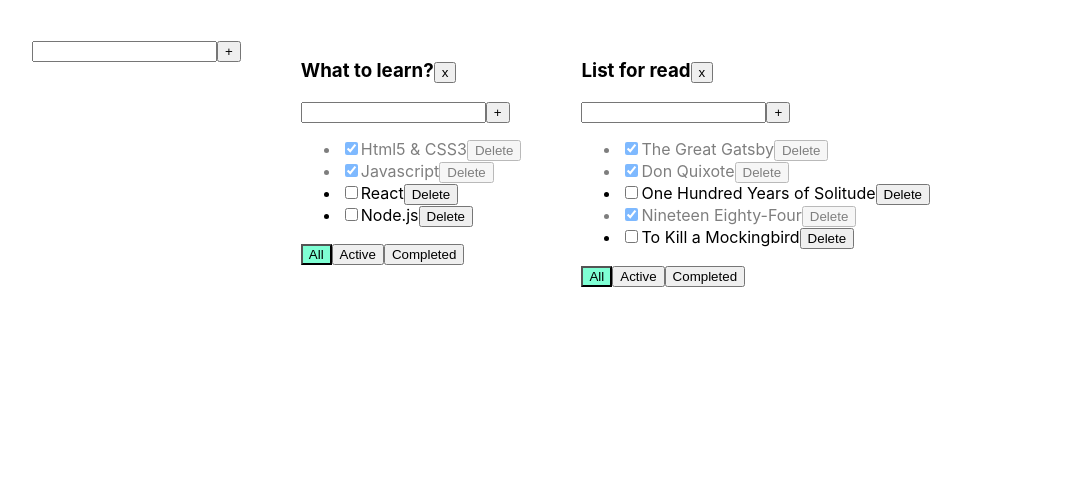
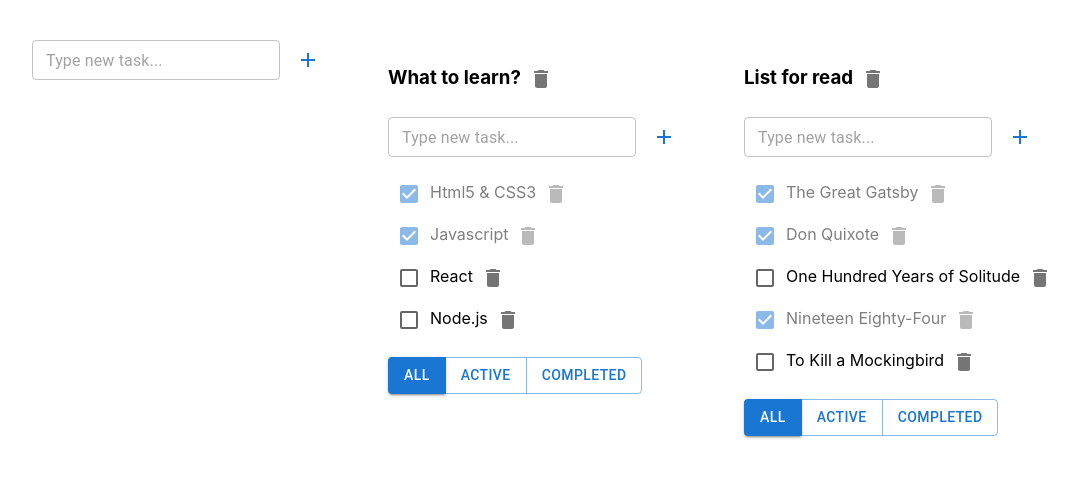
Before and after one commit to sbinfo/planning-app-react-typescript, a React (Create React App) app: page / in a window 1280 px wide. Shown: the top 478 px of the page, without its empty margins (8-1086 px from the left). Built offline with nearby package versions, Linux system fonts and the light colour scheme.

Commit message:
added material ui to project and change design to material design

```diff
--- a/package.json
+++ b/package.json
@@ -3,6 +3,10 @@
   "version": "0.1.0",
   "private": true,
   "dependencies": {
+    "@emotion/react": "^11.11.1",
+    "@emotion/styled": "^11.11.0",
+    "@mui/icons-material": "^5.14.6",
+    "@mui/material": "^5.14.6",
     "@testing-library/jest-dom": "^5.17.0",
     "@testing-library/react": "^13.4.0",
     "@testing-library/user-event": "^13.5.0",
--- a/src/App.css
+++ b/src/App.css
@@ -22,3 +22,8 @@
 .is-done {
     opacity: 0.5;
 }
+
+.todo-list {
+    list-style: none;
+    padding-left: 0;
+}
--- a/src/components/AddItemForm.tsx
+++ b/src/components/AddItemForm.tsx
@@ -1,4 +1,7 @@
 import { useState, ChangeEvent, KeyboardEvent } from "react"
+
+import { IconButton, TextField } from "@mui/material"
+import AddIcon from '@mui/icons-material/Add';
 
 
 type AddItemFormPropsType = {
@@ -33,15 +36,22 @@ function AddItemForm(props: AddItemFormPropsType) {
 
     return (
         <div>
-            <input
-                type="text"
+            <TextField
+                size="small"
+                placeholder="Type new task..."
                 value={title}
                 onChange={onNewTaskTitleChangeHandler}
                 onKeyDown={onKeyDownHandler}
-                className={error ? "error" : ""}
+                error={!!error}
+                helperText={error}
+                sx={{ mr: '8px' }}
             />
-            <button onClick={onClickHandler}>+</button>
-            {error && <div className="error-message">{error}</div>}
+            <IconButton aria-label="delete"
+                color="primary"
+                onClick={onClickHandler}
+            >
+                <AddIcon />
+            </IconButton>
         </div>
     )
 }
--- a/src/components/EditableTaskTitle.tsx
+++ b/src/components/EditableTaskTitle.tsx
@@ -1,4 +1,6 @@
-import { ChangeEvent, HtmlHTMLAttributes, useState } from "react"
+import { ChangeEvent, useState } from "react"
+
+import { IconButton, TextField } from "@mui/material"
 
 
 type EditableTitleProps = {
@@ -25,7 +27,8 @@ function EditableTaskTitle (props: EditableTitleProps) {
 
     return (
         editMode
-        ? <input
+        ? <TextField
+            size="small"
             value={localTitle}
             onChange={onChangeTitleHandler}
             onBlur={deactivateEditMode}
--- a/src/components/TodoList.tsx
+++ b/src/components/TodoList.tsx
@@ -3,6 +3,10 @@ import React, { ChangeEvent } from 'react';
 import { Filters } from '../App';
 import AddItemForm from './AddItemForm';
 import EditableTaskTitle from './EditableTaskTitle';
+
+// Material
+import { Button, ButtonGroup, IconButton, Checkbox } from '@mui/material'
+import DeleteIcon from '@mui/icons-material/Delete'
 
 export type TaskType = {
     id: string
@@ -56,12 +60,14 @@ function TodoList(props: PropsType) {
         <div>
             <h3>
                 <EditableTaskTitle title={title} onChange={onChangeTodoListTitle} />
-                <button onClick={onRemoveTodoListHandler}>x</button>
+                <IconButton aria-label="delete" onClick={onRemoveTodoListHandler}>
+                    <DeleteIcon />
+                </IconButton>
             </h3>
             <AddItemForm
                 addItem={addTask}
             />
-            <ul>
+            <ul className='todo-list'>
                 {
                     tasks.map((task) => {
 
@@ -78,25 +84,47 @@ function TodoList(props: PropsType) {
                         }
 
                         return (
-                            <li key={task.id } className={task.isDone ? 'is-done' : ''}>
-                                <input type="checkbox"
+                            <li key={task.id} className={task.isDone ? 'is-done' : ''}>
+
+                                <Checkbox
                                     checked={task.isDone}
                                     onChange={onChangeStatusHandler}
                                 />
+
+                                {/* <input type="checkbox"
+                                    checked={task.isDone}
+                                    onChange={onChangeStatusHandler}
+                                /> */}
                                 <EditableTaskTitle title={task.title} onChange={onChangeTitleHandler} />
-                                <button onClick={onClickHandler}>Delete</button>
+                                <IconButton aria-label="delete" onClick={onClickHandler}>
+                                    <DeleteIcon />
+                                </IconButton>
                             </li>
                         )
                     })
                 }
             </ul>
             <div>
-                <button onClick={() => changeFilter(todolistId, Filters.all)}
-                    className={filter === Filters.all ? 'active-filter' : ''}>All</button>
-                <button onClick={() => changeFilter(todolistId, Filters.active)}
-                    className={filter === Filters.active ? 'active-filter' : ''}>Active</button>
-                <button onClick={() => changeFilter(todolistId, Filters.completed)}
-                    className={filter === Filters.completed ? 'active-filter' : ''}>Completed</button>
+                <ButtonGroup variant="outlined" aria-label="outlined button group">
+                    <Button
+                        onClick={() => changeFilter(todolistId, Filters.all)}
+                        variant={filter === Filters.all ? "contained" : "outlined"}
+                    >
+                        All
+                    </Button>
+                    <Button
+                        onClick={() => changeFilter(todolistId, Filters.active)}
+                        variant={filter === Filters.active ? "contained" : "outlined"}
+                    >
+                        Active
+                    </Button>
+                    <Button
+                        onClick={() => changeFilter(todolistId, Filters.completed)}
+                        variant={filter === Filters.completed ? "contained" : "outlined"}
+                    >
+                        Completed
+                    </Button>
+                </ButtonGroup>
             </div>
         </div>
     )
```
Also changed, not shown: 1 other file (tests, documents, lock files or other folders).
